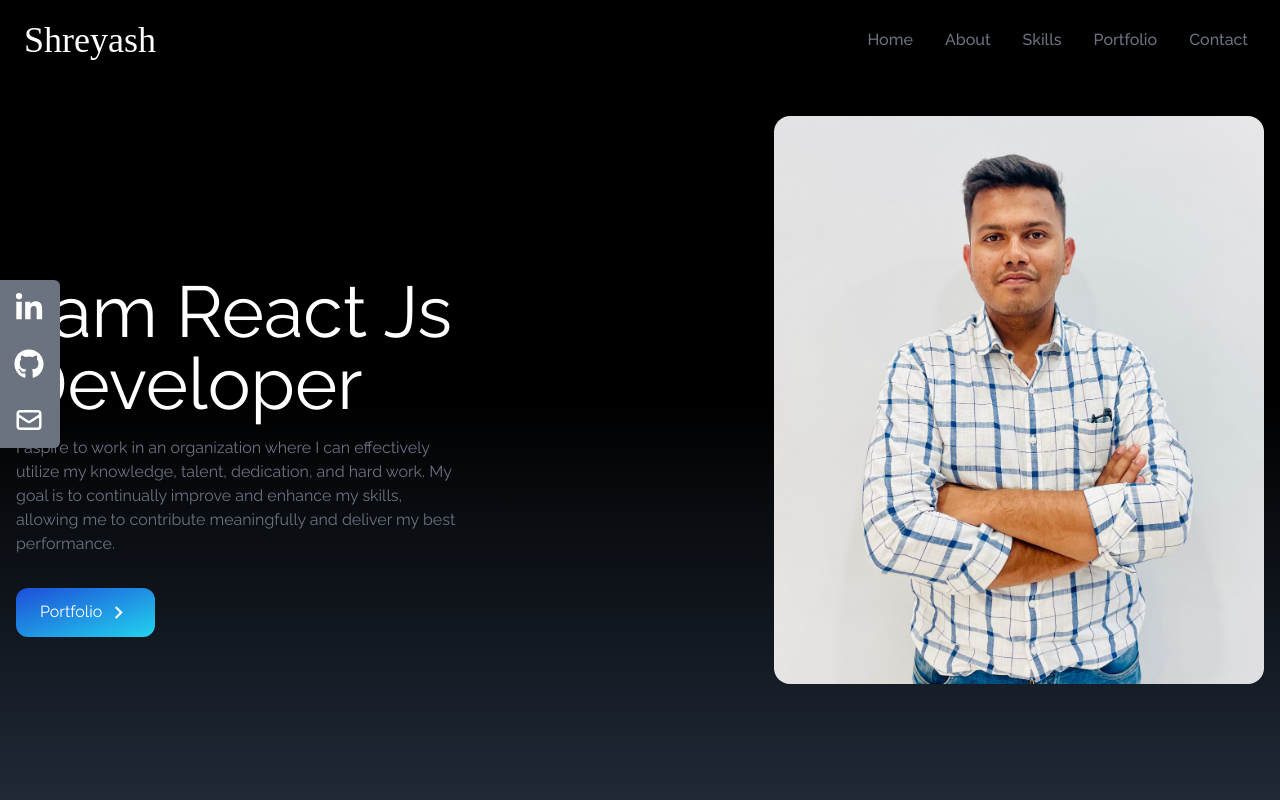
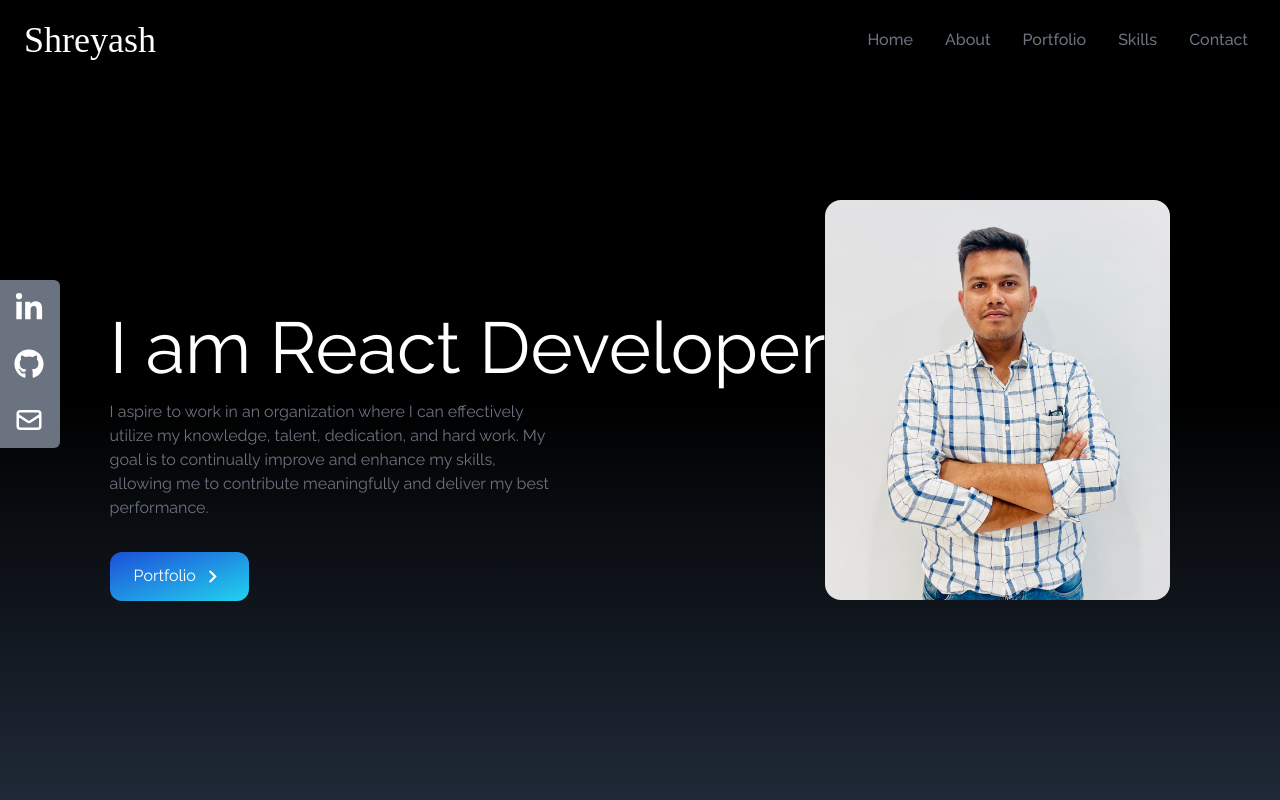
Before and after one commit to iamshreyashjain/Portfolio, a React (Vite) app: page / in a window 1280 px wide. Shown: the top 800 px of the page. Built offline with nearby package versions, Linux system fonts and the light colour scheme; a web font is replaced by a local one.

Commit message:
portfolio commit

```diff
--- a/src/App.css
+++ b/src/App.css
@@ -1,5 +1,5 @@
 .fake{
-    max-height: 600px;
+    max-height: 400px;
 }
 /* Extra extra large devices (extra-large desktops) */
 
--- a/src/components/Home.jsx
+++ b/src/components/Home.jsx
@@ -7,7 +7,7 @@ export default function Home(){
             <div name = "Home" className = "h-screen w-full bg-gradient-to-b from-black via-black to-gray-800">
                 <div className='md:flex-row max-w-screen-lg mx-auto flex flex-col items-center justify-center h-full px-4 text-white'>
                     <div className='flex flex-col justify-center ' >
-                        <h2 className='text-4xl sm:text-7xl mt-32'>I am React Js Developer</h2>
+                        <h2 className='text-4xl sm:text-7xl mt-32'>I am React  Developer</h2>
                         <p className='text-gray-500  max-w-md py-4'>
                             I aspire to work in an organization where I can effectively utilize my knowledge, talent, dedication, and hard work.
                             My goal is to continually improve and enhance my skills, allowing me to contribute meaningfully and deliver my best performance.
@@ -23,7 +23,7 @@ export default function Home(){
                     </div>
                 </div>
                 <div>
-                    <img src={portfolio} className='rounded-2xl fake object-cover mx-auto w-2/3 md:w-full ids'/>
+                    <img src={portfolio} className='rounded-2xl fake object-cover mx-auto w-2/3 md:w-full '/>
                 </div>
             </div>
         </div>
--- a/src/components/Navbar.jsx
+++ b/src/components/Navbar.jsx
@@ -11,13 +11,14 @@ export default function Navbar(){
             id: 2,
             link : 'About'
         },
+
         {
             id: 3,
-            link : 'Skills'
+            link : 'Portfolio'
         },
         {
             id: 4,
-            link : 'Portfolio'
+            link : 'Skills'
         },
         {
             id: 5,
--- a/src/components/Skills.jsx
+++ b/src/components/Skills.jsx
@@ -61,7 +61,7 @@ export default function Skills(){
                         <p className="text-4xl font-bold border-b-4 border-gray-500 p-2 inline">Skills</p>
                         <p className="py-6">These are the Technologies I have worked with</p>
                     </div>
-                    <div className="w-full grid grid-cols-2 sm:grid-cols-3 gap-8 text-center py-8 px-12 sm:px-0">
+                    <div className="w-full grid grid-cols-3 sm:grid-cols-4 gap-8 text-center py-8 px-12 sm:px-0">
                     {experience.map(({id, img, title, style})=>(
 
                         <div key={id} className={`shadow-lg hover:scale-105 duration-500 py-2 rounded-lg ${style}`}>
```
